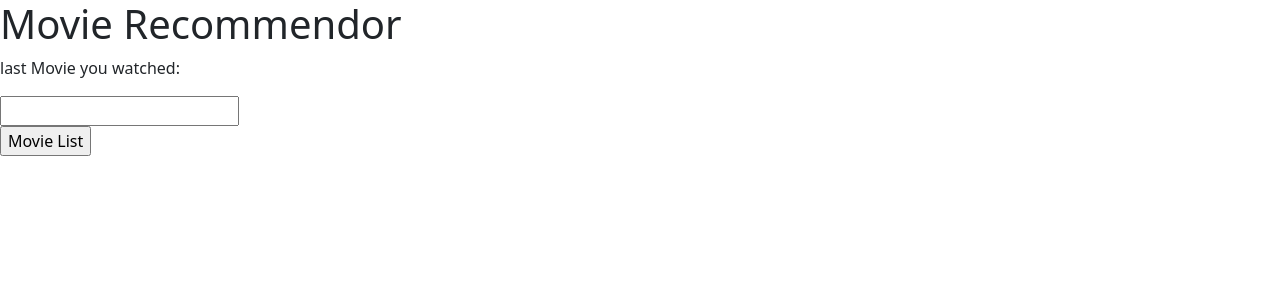
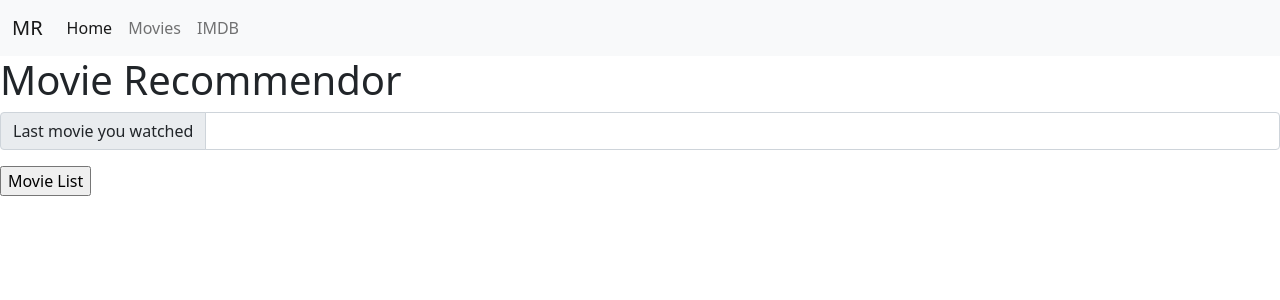
Before and after one commit to ayushanandmallik/Movie_Recommendor, a Django app: template templates/index.html in a window 1280 px wide. Shown: the top 300 px of the page. Run offline with Django 3.2, Linux system fonts and the light colour scheme; the template is opened without the code that fills it, so the values that code supplies are empty.

Commit message:
update various files

```diff
--- a/movie_recommendor/Movie_recommendation.py
+++ b/movie_recommendor/Movie_recommendation.py
@@ -139,9 +139,9 @@ def get_movie_recommendation(movie_name):
             for val in rec_idx:
                 movie_idx= final_dataset.iloc[val[0]]['movieId']
                 idx= movies[movies['movieId']==movie_idx].index
-                recommend_frame.append({'Title':movies.iloc[idx]['title'].values[0],'Distance':val[1],'Genre':movies.iloc[idx]['genres'].values[0]})
-            df= pd.DataFrame(recommend_frame,index= range(1,n+1))
-            return df
+                recommend_frame.append({'Title':movies.iloc[idx]['title'].values[0],'Genre':movies.iloc[idx]['genres'].values[0]})
+            #df= pd.DataFrame(recommend_frame,index= range(1,n+1))
+            return recommend_frame
         else:
             return 'No movies found!!'
     except:
--- a/templates/base.html
+++ b/templates/base.html
@@ -11,6 +11,22 @@
     <title>{% block title %}Movie_recommendor{% endblock %}</title>
   </head>
   <body>
+  <nav class="navbar navbar-expand-lg navbar-light bg-light">
+  <div class="container-fluid">
+    <a class="navbar-brand" href="/">MR</a>
+    <button class="navbar-toggler" type="button" data-bs-toggle="collapse" data-bs-target="#navbarNavAltMarkup" aria-controls="navbarNavAltMarkup" aria-expanded="false" aria-label="Toggle navigation">
+      <span class="navbar-toggler-icon"></span>
+    </button>
+    <div class="collapse navbar-collapse" id="navbarNavAltMarkup">
+      <div class="navbar-nav">
+        <a class="nav-link active" aria-current="page" href="/">Home</a>
+        <a class="nav-link" href="#">Movies</a>
+        <a class="nav-link" href="#">IMDB</a>
+
+      </div>
+    </div>
+  </div>
+</nav>
     {% block body %}{% endblock %}
 
     <!-- Optional JavaScript; choose one of the two! -->
--- a/templates/index.html
+++ b/templates/index.html
@@ -6,10 +6,13 @@
 
 <form action="{% url 'result' %}">
     {% csrf_token %}
-    <p>last Movie you watched:</p>
+    <!--<p>last Movie you watched:</p>
     <input type="text" name="watched">
-    <br>
-
+    <br>-->
+    <div class="input-group mb-3">
+  <span class="input-group-text" id="inputGroup-sizing-default">Last movie you watched</span>
+  <input type="text" class="form-control" aria-label="Sizing example input" aria-describedby="inputGroup-sizing-default" name="watched">
+</div>
     <input type="submit" value="Movie List">
 
 
```
Also changed, not shown: movie_recommendor/views.py (+6 -3 lines), templates/result.html (+7 -9 lines), 1 other file.
